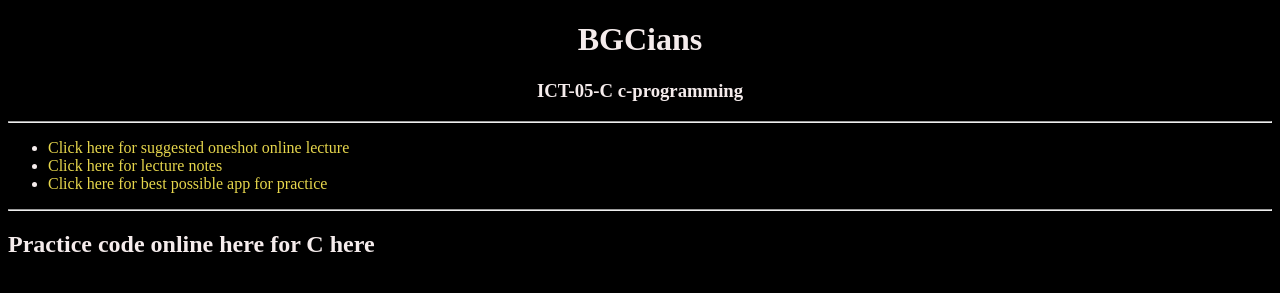
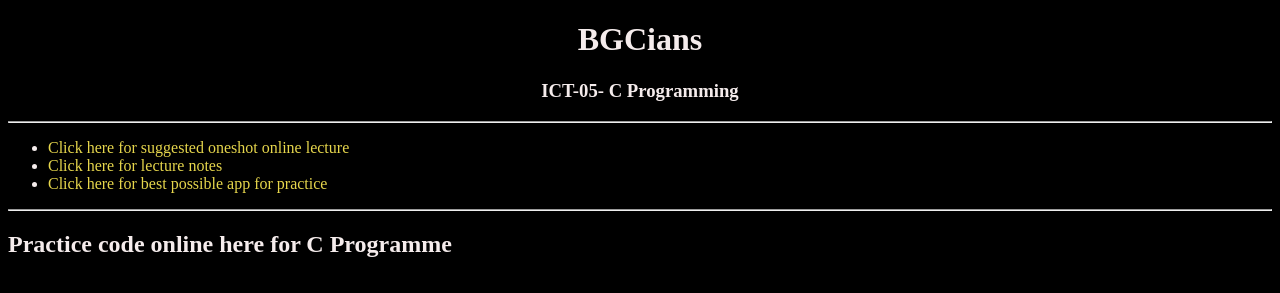
Before and after one commit to mdiks23/Collegeict, a plain HTML site: page index.html in a window 1280 px wide. Shown: the top 293 px of the page. Drawn offline with Linux system fonts and the light colour scheme; grey boxes are pictures that could not be loaded.

Commit message:
Update index.html

```diff
--- a/index.html
+++ b/index.html
@@ -13,7 +13,7 @@
     BGCians
   </h1>
   <h3>
-    ICT-05-C c-programming
+    ICT-05- C Programming
   </h3>
   </center>
   <hr>
@@ -36,7 +36,7 @@
   text-decoration: none;" href="https://www.google.com/url?sa=t&source=web&rct=j&opi=89978449&url=https://play.google.com/store/apps/details/Coding%2BC%2B-%2BThe%2Boffline%2BC%2Blanguage%2Bcompiler%3Fid%3Dcom.kvassyu.coding2.c%26hl%3Den_GB&ved=2ahUKEwjL5riCrd2GAxUfyzgGHb5TCNEQFnoECBkQAQ&sqi=2&usg=AOvVaw3FlqR02gAcrieNqsPfQvtw">Click here for best possible app for practice </a>
     </li>
     </ul>
-      <hr><h2>Practice code online here for C here</h2>
+      <hr><h2>Practice code online here for C Programme </h2>
       <br/>
       <center>
 <iframe
```
